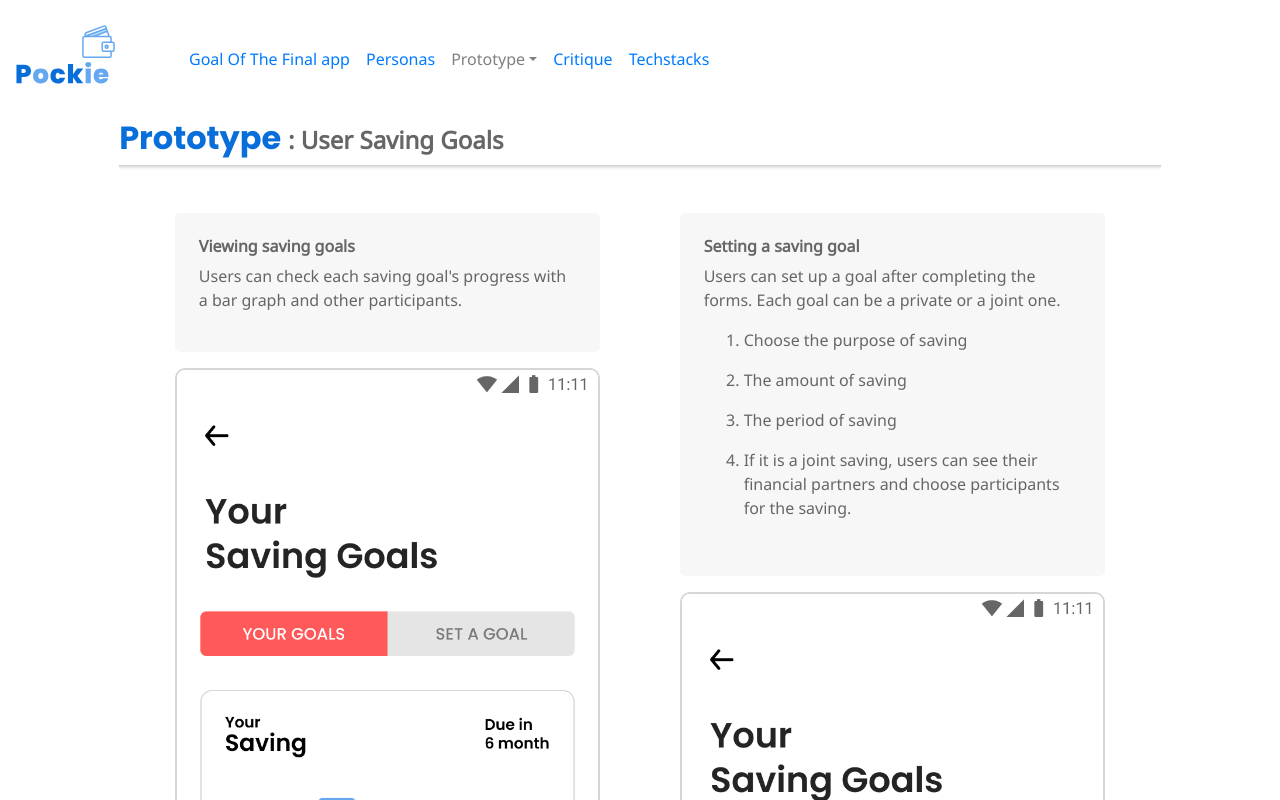
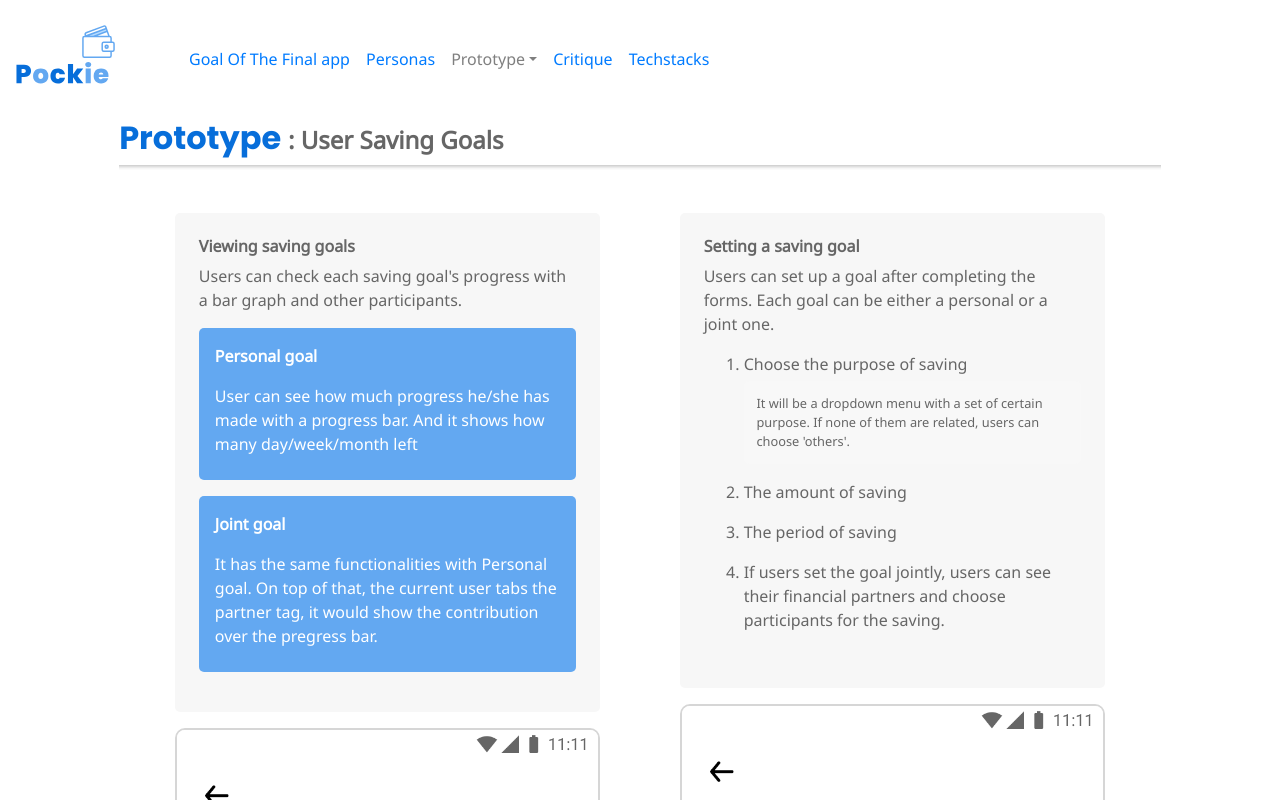
Before and after one commit to bearcub3/pockie-plan, a React (Create React App) app: page /prototype/goal in a window 1280 px wide. Built offline with nearby package versions, Linux system fonts and the light colour scheme.

Commit message:
refactor: modification on prototype
Based on the change of plan for the app, each prototype details are modified.

```diff
--- a/src/prototypes/GoalScreen.js
+++ b/src/prototypes/GoalScreen.js
@@ -13,6 +13,14 @@ export default function GoalScreen() {
           <div className="screen__context">
             <h6 className="screen__type">Viewing saving goals</h6>
             <p>Users can check each saving goal's progress with a bar graph and other participants.</p>
+            <dl>
+              <dt className="sub__title">Personal goal</dt>
+              <dd className="sub__context">User can see how much progress he/she has made with a progress bar. And it shows how many day/week/month left </dd>
+            </dl>
+            <dl>
+              <dt className="sub__title">Joint goal</dt>
+              <dd className="sub__context">It has the same functionalities with Personal goal. On top of that, the current user tabs the partner tag, it would show the contribution over the pregress bar.</dd>
+            </dl>
           </div>
           <img src={View} width="340" alt="Viewing saving goals Screen" className="mobile__img" />
         </Row>
@@ -21,12 +29,15 @@ export default function GoalScreen() {
         <Row className="p-3">
           <div className="screen__context">
             <h6 className="screen__type">Setting a saving goal</h6>
-            <p>Users can set up a goal after completing the forms. Each goal can be a private or a joint one.</p>
+            <p>Users can set up a goal after completing the forms. Each goal can be either a personal or a joint one.</p>
             <ol>
-                <li>Choose the purpose of saving</li>
+                <li>
+                  <p>Choose the purpose of saving</p>
+                  <small className="reference">It will be a dropdown menu with a set of certain purpose. If none of them are related, users can choose 'others'.</small>
+                </li>
                 <li>The amount of saving</li>
                 <li>The period of saving</li>
-                <li>If it is a joint saving, users can see their financial partners and choose participants for the saving.</li>
+                <li>If users set the goal jointly, users can see their financial partners and choose participants for the saving.</li>
             </ol>
           </div>
           <img src={Set} width="340" alt="Setting a saving goal Screen" className="mobile__img" />
--- a/src/prototypes/InitialScreen.js
+++ b/src/prototypes/InitialScreen.js
@@ -12,7 +12,7 @@ export default function InitialScreen() {
         <Row className="p-3">
           <div className="screen__context">
             <h6 className="screen__type">Splash Screen</h6>
-            This is the screen which will appear during the initial app loading.
+            <p>This is the screen which will appear during the initial app loading.</p>
           </div>
           <img src={Splash} width="340" alt="Pockie Splash Screen" className="mobile__img" />
         </Row>
@@ -21,7 +21,8 @@ export default function InitialScreen() {
         <Row className="p-3">
           <div className="screen__context">
             <h6 className="screen__type">Login/SignUp Screen</h6>
-            A new user is required to sign up before using the app and current users need to log in to record their data
+            <p>A new user is required to sign up before using the app and current users need to log in to record their data.</p>
+            <p>Onboarding System is not in the scope of this version. Depending on the progression of the development, I may provide prebuilt user data for testing.</p>
           </div>
             <img src={Login} width="340" alt="Pockie Login Screen" className="mobile__img" />
         </Row>
--- a/src/prototypes/ProfileScreen.js
+++ b/src/prototypes/ProfileScreen.js
@@ -13,7 +13,10 @@ export default function ProfileScreen() {
             <h6 className="screen__type">Profile Screen</h6>
             <p>This is the main user profile screen which will appear once a user logs in.</p>
             <ul>
-                <li>The Slide Button on the Top-left side is to let users choose whether they want to see the other currency rate based on their main currency</li>
+                <li>
+                  <p>The Slide Button on the Top left side is to let users choose whether they want to see the other currency rate based on their main currency</p>
+                  <p>After an investigation, the live currency conversion service is not available as all of commercial currency API only offer the conversion service with a paid membership. I will just use the average rate for this occasion.</p>
+                </li>
                 <li>Users can see their daily expense and income below their profile image and name</li>
                 <li>Spending Pattern can be interpreted readily by a pie chart during a certain period of time</li>
                 <li>Saving goals can be set</li>
--- a/src/prototypes/RecordScreen.js
+++ b/src/prototypes/RecordScreen.js
@@ -12,7 +12,11 @@ export default function RecordScreen() {
           <div className="screen__context">
             <h6 className="screen__type">Daily Record Screen</h6>
             <p>The center button(+) On the bottom tab menu leads users to this screen. Users can record their income, expense and saving details on this screen.</p>
-            <p>Each details will be sent to the database server and stored into respective database tables. User can choose whether they want to share the details or not if they have joint account.</p>
+            <p>Each details will be sent to the database server and stored into respective database models. Users can choose whether they want to share the details or not if they have joint account.</p>
+            <dl>
+              <dt className="sub__title">Description</dt>
+              <dd className="sub__context">This will be a dropdown menu. Depending on the category(expense/income/saving), the list will vary.</dd>
+            </dl>
           </div>
           <img src={Record} width="340" alt="Pockie User Screen" className="mobile__img" />
         </Row>
```
